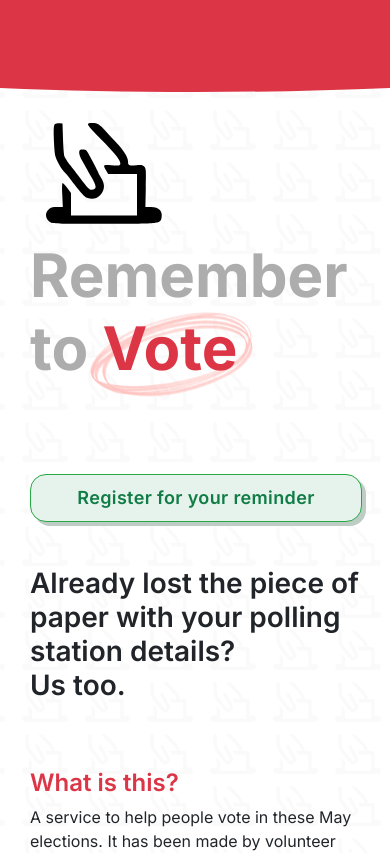
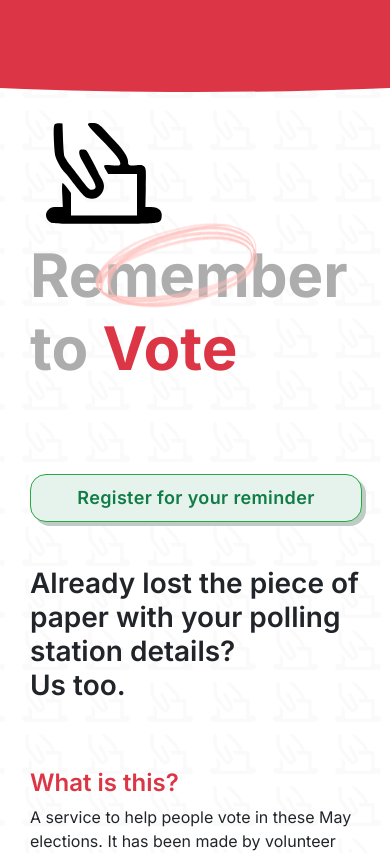
Before and after one commit to Curtis-Turk/Remember-to-Vote, a Next.js app: page / in a window 390 px wide. Shown: the top 853 px of the page. Built offline with nearby package versions, Linux system fonts and the light colour scheme.

Commit message:
corrected 425 ring position

```diff
--- a/styles.css
+++ b/styles.css
@@ -156,7 +156,8 @@ h4 {
   }
   #pink-oval-480 {
     display: inline !important;
-    left: 90px;
+    top: 223px;
+    left: 95px;
   }
 }
 
```
